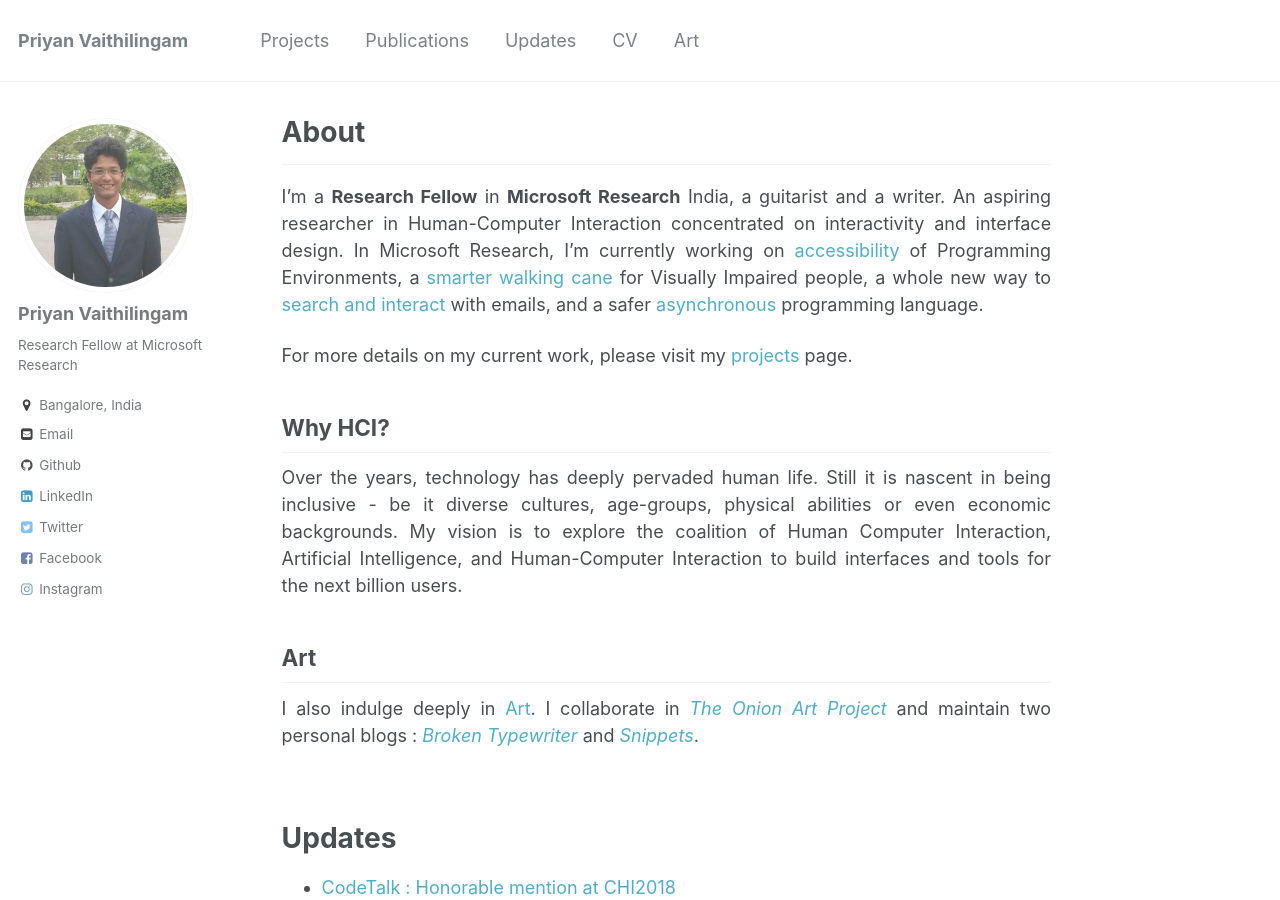
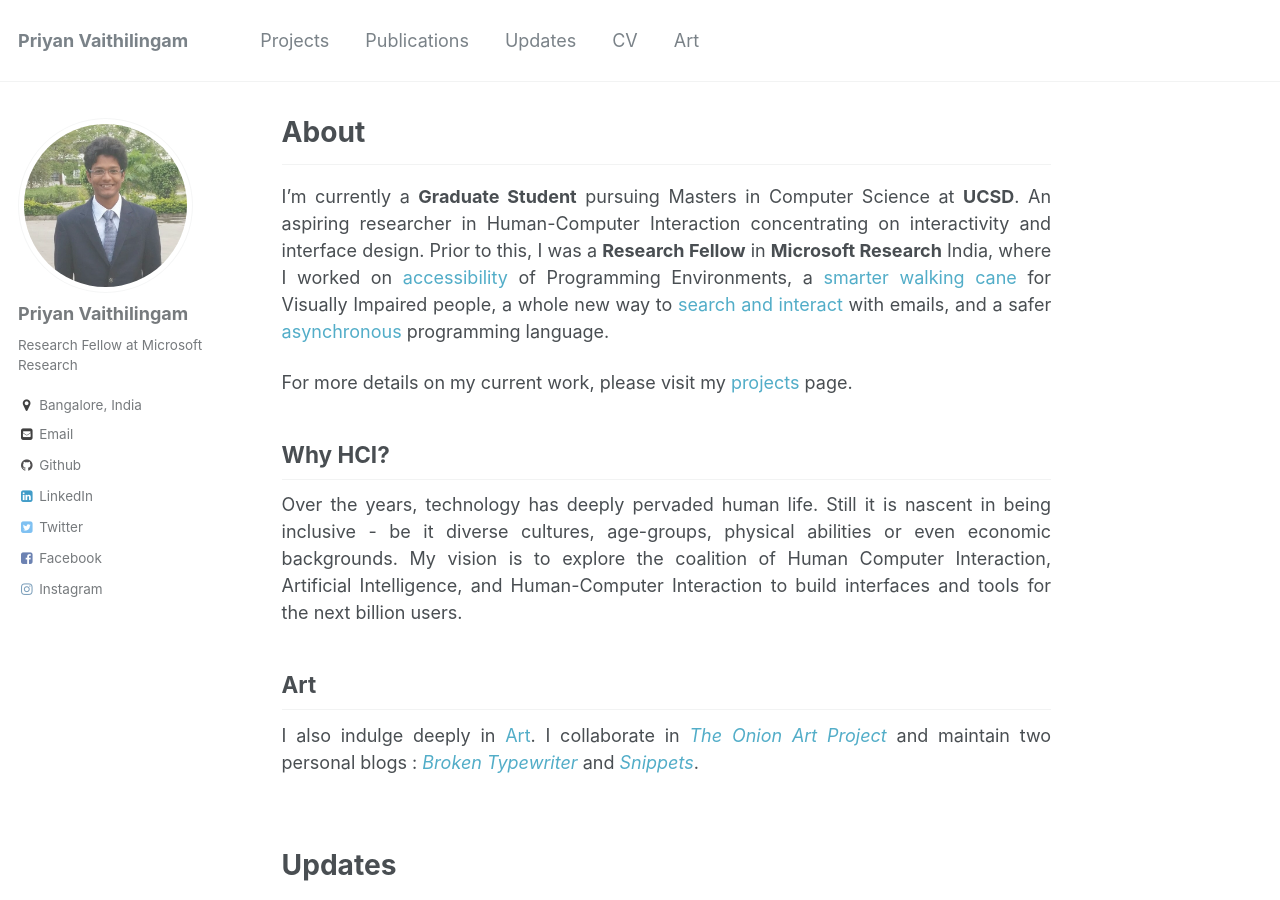
Before and after one commit to priyanmuthu/priyanmuthu.github.io, a Jekyll site: the page built from _pages/about.md, in a window 1280 px wide and 900 px high. Built offline with Jekyll 4.4.1, drawn with Linux system fonts in a browser that asks for light colours; a script that is not in the unit is left out; comment, search, counter and statistics services are not loaded.

Commit message:
updated about page

```diff
--- a/_pages/about.md
+++ b/_pages/about.md
@@ -8,7 +8,7 @@ redirect_from:
   - /about.html
   - /who
 ---
-I'm a **Research Fellow** in **Microsoft Research** India, a guitarist and a writer. An aspiring researcher in Human-Computer Interaction concentrated on interactivity and interface design. In Microsoft Research, I'm currently working on [accessibility](/projects/CodeTalk/) of Programming Environments, a [smarter walking cane](/projects/InteractiveCane/) for Visually Impaired people, a whole new way to [search and interact](/projects/EmailInsights/) with emails, and a safer [asynchronous](/projects/PSharp/) programming language.
+I'm currently a **Graduate Student** pursuing Masters in Computer Science at **UCSD**. An aspiring researcher in Human-Computer Interaction concentrating on interactivity and interface design. Prior to this, I was a **Research Fellow** in **Microsoft Research** India, where I worked on [accessibility](/projects/CodeTalk/) of Programming Environments, a [smarter walking cane](/projects/InteractiveCane/) for Visually Impaired people, a whole new way to [search and interact](/projects/EmailInsights/) with emails, and a safer [asynchronous](/projects/PSharp/) programming language.
 {: .text-justify}
 
 For more details on my current work, please visit my [projects](/projects/) page.
```
